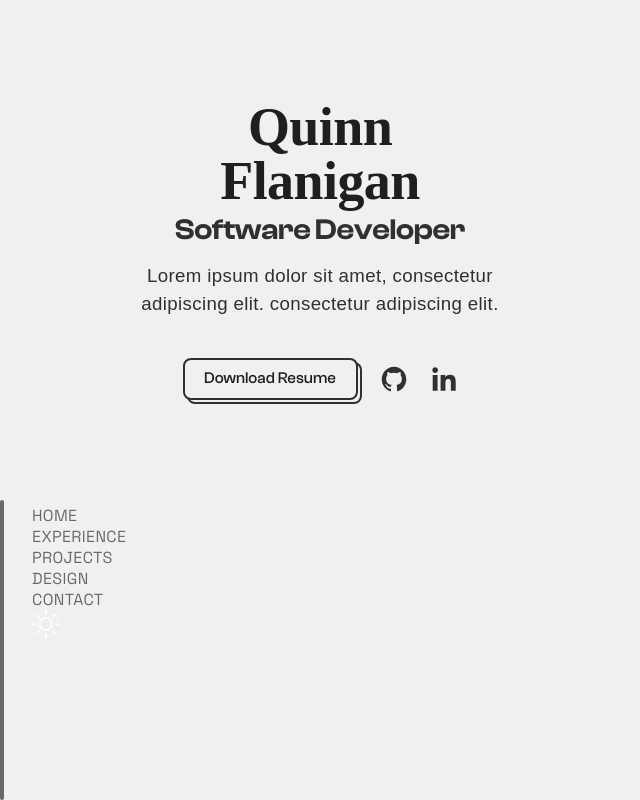
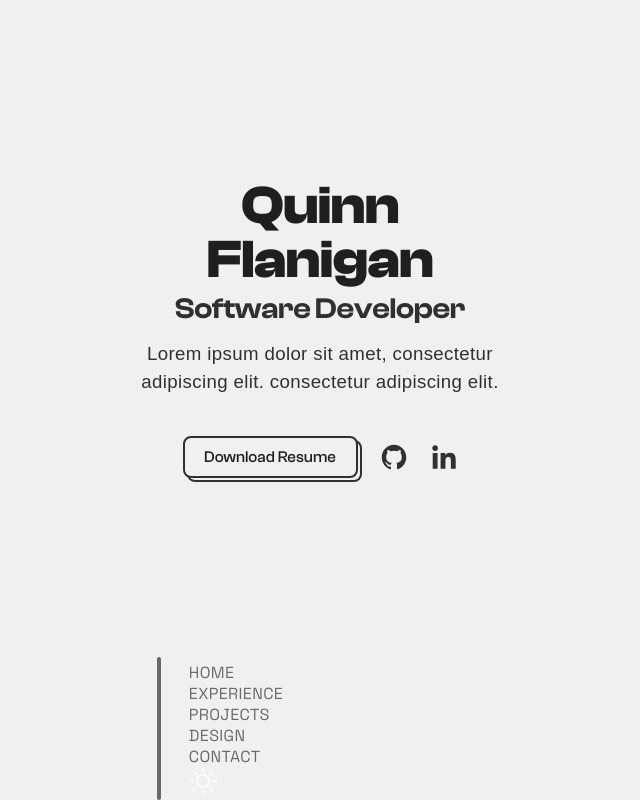
Before and after one commit to qinflan/portfolio, a React (Vite) app in the folder portfolio/client/: page / in a window 1280 px wide. Shown: the whole page, without its empty margins (0-640 px from the left). Built offline with nearby package versions, Linux system fonts and the light colour scheme; a web font is replaced by a local one.

Commit message:
Fix nav position

```diff
--- a/portfolio/client/src/components/ui/LeftPanel.css
+++ b/portfolio/client/src/components/ui/LeftPanel.css
@@ -44,7 +44,7 @@
     color: var(--header-text);
     text-align: center;
     max-width: 300px;
-    font-family: "Clash Display Variable";
+    font-family: "ClashDisplay";
     font-size: 54px;
     font-style: normal;
     font-weight: 700;
@@ -77,10 +77,3 @@
     cursor: default;
     user-select: none;
 }
-
-.navbar-component {
-    width: 50%;
-    align-items: center;
-    justify-content: center;
-    position: relative;
-}
--- a/portfolio/client/src/components/ui/LeftPanel.tsx
+++ b/portfolio/client/src/components/ui/LeftPanel.tsx
@@ -29,9 +29,7 @@ const LeftPanel = () => {
                     </a>
                 </div>
             </div>
-            <div className='navbar-component'>
-                <Navbar />
-            </div>
+            <Navbar />
         </div>
     )
 }
--- a/portfolio/client/src/components/ui/Navbar.css
+++ b/portfolio/client/src/components/ui/Navbar.css
@@ -1,12 +1,16 @@
+
 .navbar-wrapper {
     display: flex;
-    align-items: flex-start;
+    align-items: center;
+    justify-content: center;
     Bottom: 0;
     width: 200px;
     height:300px;
 }
 .navbar-container {
     display: flex;
+    justify-content: center;
+    width: 70%;
 }
 
 .navbar-wrapper span {
@@ -15,7 +19,6 @@
 .navbar-content {
     display: flex;
     flex-direction: column;
-    justify-content: flex-start;
     padding:5px 8px;
     gap: 0px;
     transform-origin: center;
--- a/portfolio/client/src/components/ui/Navbar.tsx
+++ b/portfolio/client/src/components/ui/Navbar.tsx
@@ -20,9 +20,8 @@ const Navbar = () => {
 
     return (
         <div className="navigation">
-            <div className='navbar-wrapper'>
+            <nav className="navbar-container">
             <span className="w-1 bg-[var(--page-divider)] flex-shrink-0 rounded-full"></span>
-                <nav className="navbar-container">
                 <div className="navbar-content">
                     <div className="nav-link theme-btn">
                     </div>
@@ -35,7 +34,6 @@ const Navbar = () => {
                 </div>
             </nav>
         </div>
-        </div>
 
     )
 }
```
Lines whose indentation alone changed are shown as unchanged.
